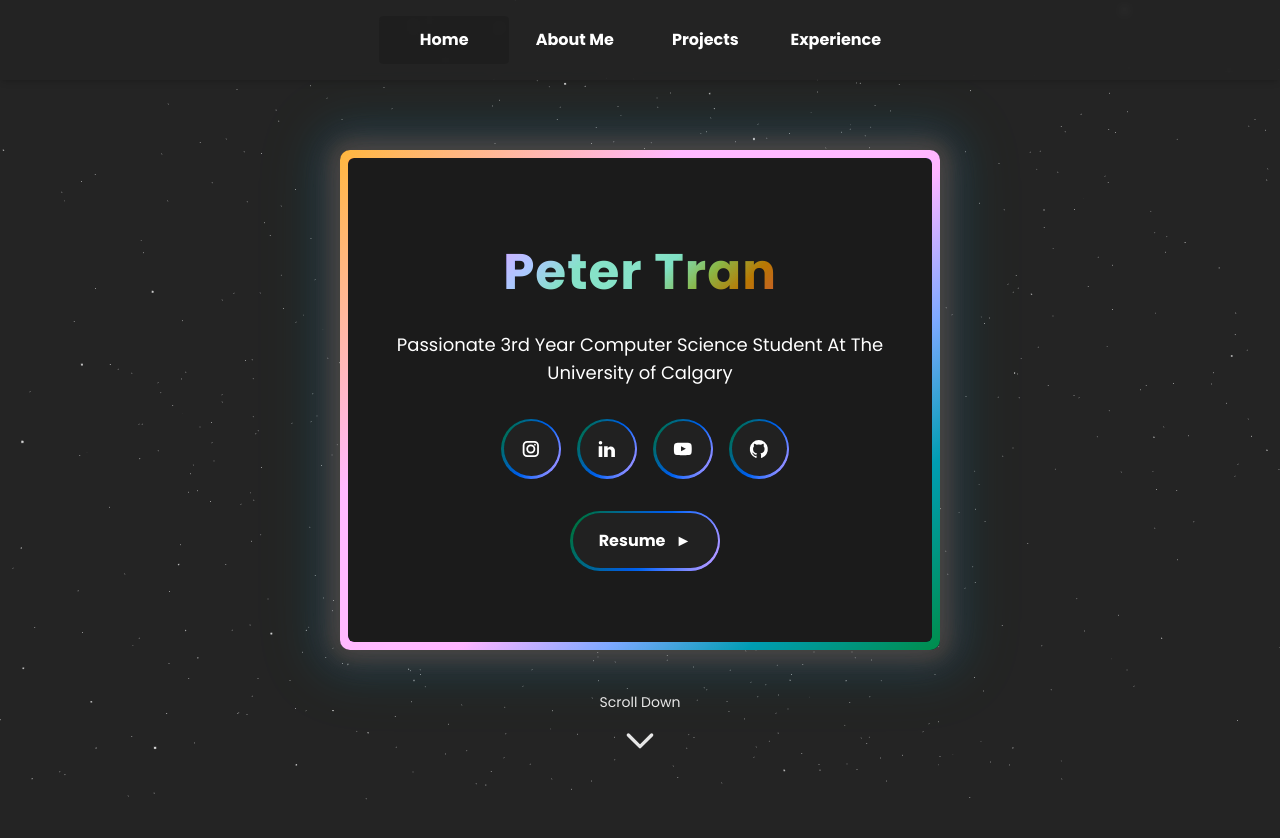
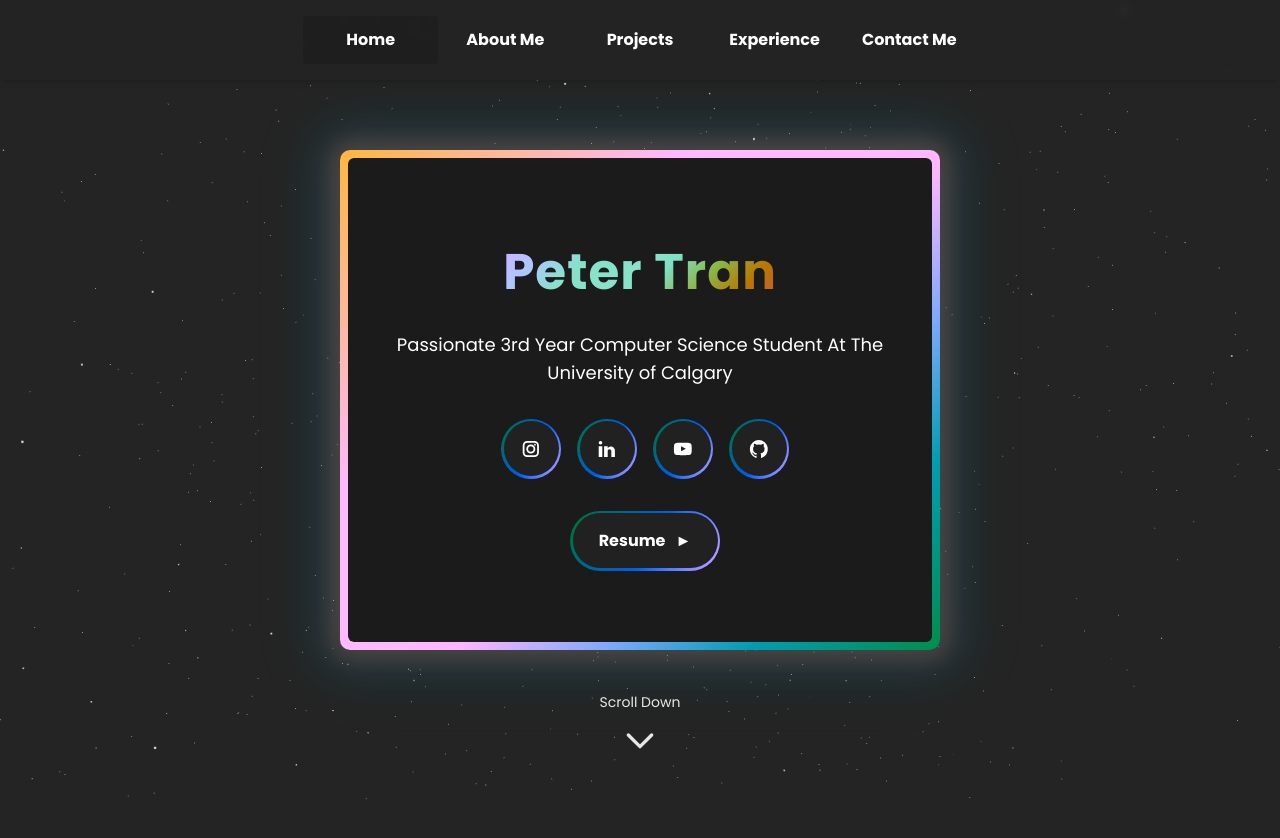
Before and after one commit to aeMyst/Portfolio2, a React (Vite) app in the folder my-portfolio/: page / in a window 1280 px wide. Shown: the top 838 px of the page. Built offline with nearby package versions, Linux system fonts and the light colour scheme.

Commit message:
added navigation to contact me section

```diff
--- a/my-portfolio/src/pages/Contact.jsx
+++ b/my-portfolio/src/pages/Contact.jsx
@@ -35,8 +35,8 @@ const ContactMe = () => {
     // Send form data using EmailJS
     emailjs
       .send(
-        'service_3mkpoi5', // Replace with your EmailJS service ID
-        'template_cj2hwjb', // Replace with your EmailJS template ID
+        'service_3mkpoi5',
+        'template_cj2hwjb',
         formData,
         'iOs1drhLW9QM6NDM_'
       )
@@ -53,7 +53,7 @@ const ContactMe = () => {
   };
 
   return (
-    <section className="min-h-screen bg-transparent text-white flex items-center justify-center p-8">
+    <section id="contact" className="min-h-screen bg-transparent text-white flex items-center justify-center p-8">
       <div className="w-full max-w-6xl flex flex-col lg:flex-row items-center justify-between gap-8">
         {/* Rocket Container */}
         <div
--- a/my-portfolio/src/pages/Header.jsx
+++ b/my-portfolio/src/pages/Header.jsx
@@ -80,6 +80,23 @@ const Header = () => {
           >
             Experience
           </label>
+
+          {/* Contact Me Tab */}
+          <input
+            value="contact"
+            name="navigation"
+            id="contact-tab"
+            type="radio"
+            className="input"
+          />
+          <label
+            htmlFor="contact-tab"
+            className="label cursor-pointer"
+            style={{ color: 'white' }}
+            onClick={() => handleNavigation('contact')}
+          >
+            Contact Me
+          </label>
         </div>
       </div>
     </header>
```
